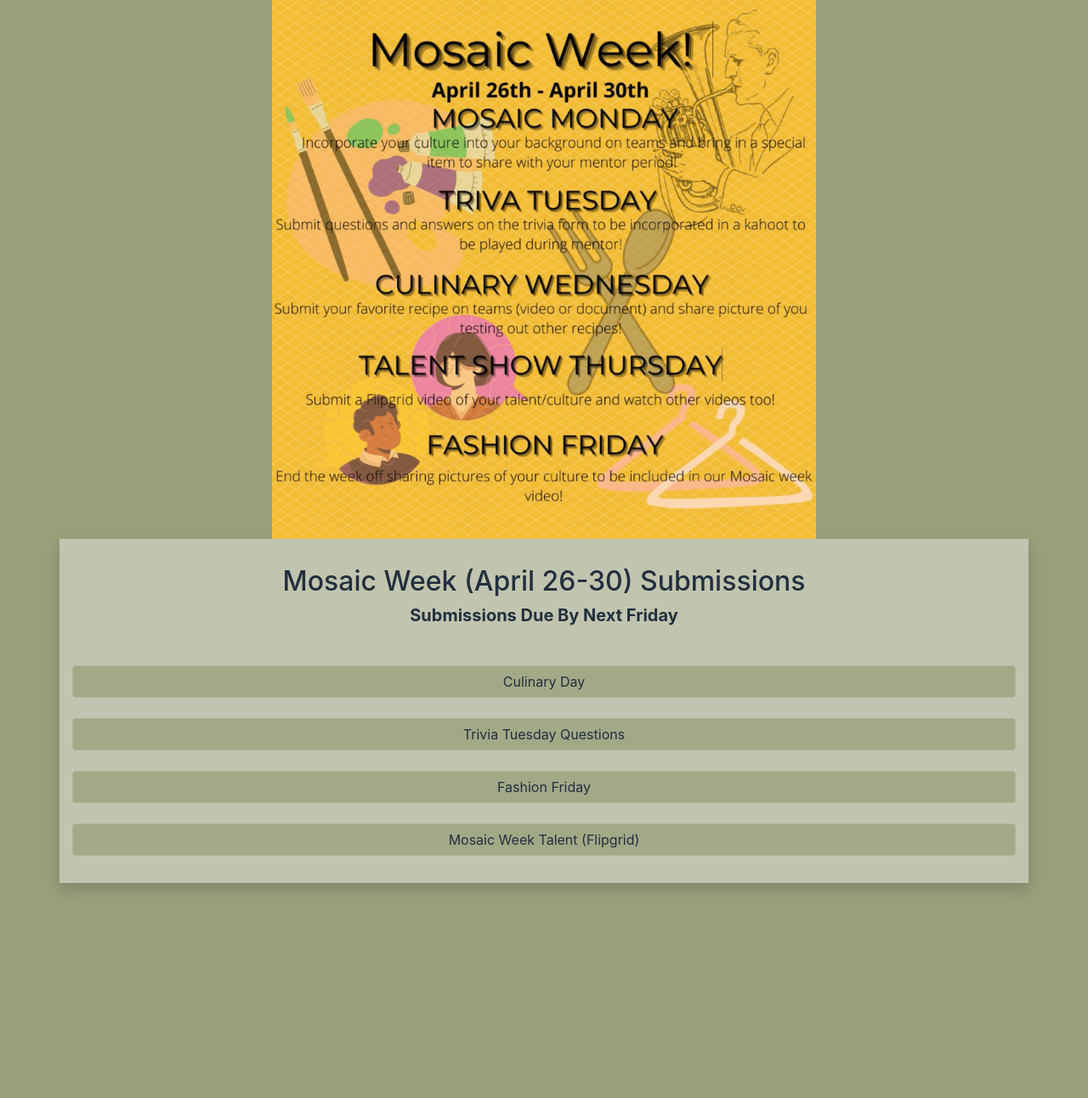
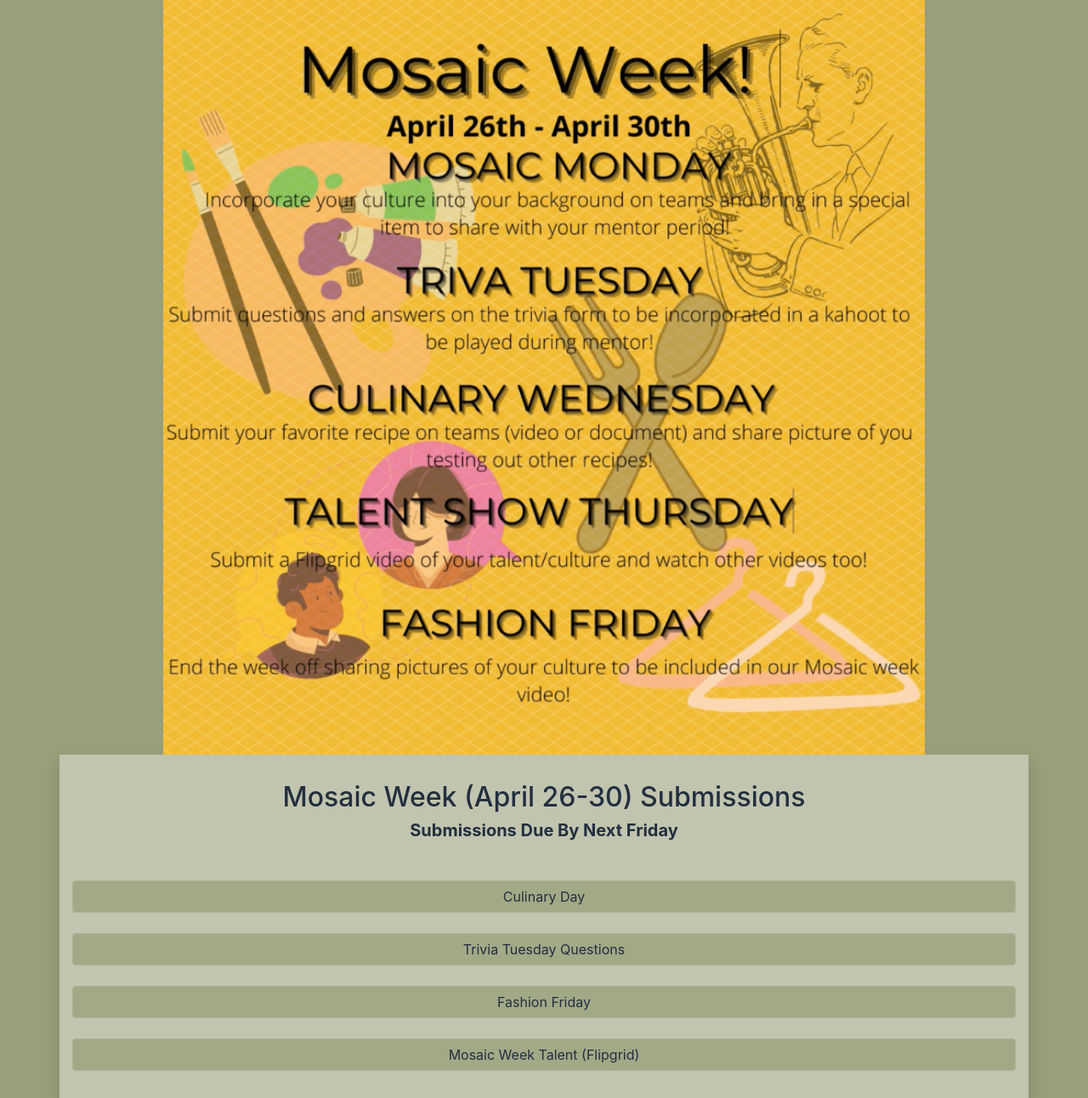
Before and after one commit to csmb-stl/housewars, a Jekyll site: the page signup.html, which Jekyll copies as it is, in a window 1280 px wide. Shown: the part 549-1841 px from the top of the page at 85% size. Built offline with Jekyll 4.4.1, drawn with Linux system fonts in a browser that asks for light colours; nearby versions of some CDN libraries; library files that are not in the unit come from our copies.

Commit message:
Update signup.html

```diff
--- a/signup.html
+++ b/signup.html
@@ -43,7 +43,7 @@
 
          img,
          video {
-         width: 50%;
+         width: 70%;
          height: auto;
          display: block;
          }
@@ -52,10 +52,6 @@
          height: 100%;
          object-fit: cover;
          transition: 0.5s ease-in-out;
-         }
-
-         .gallery-img:hover {
-         transform: scale(0.8);
          }
       </style>
    </head>
```
